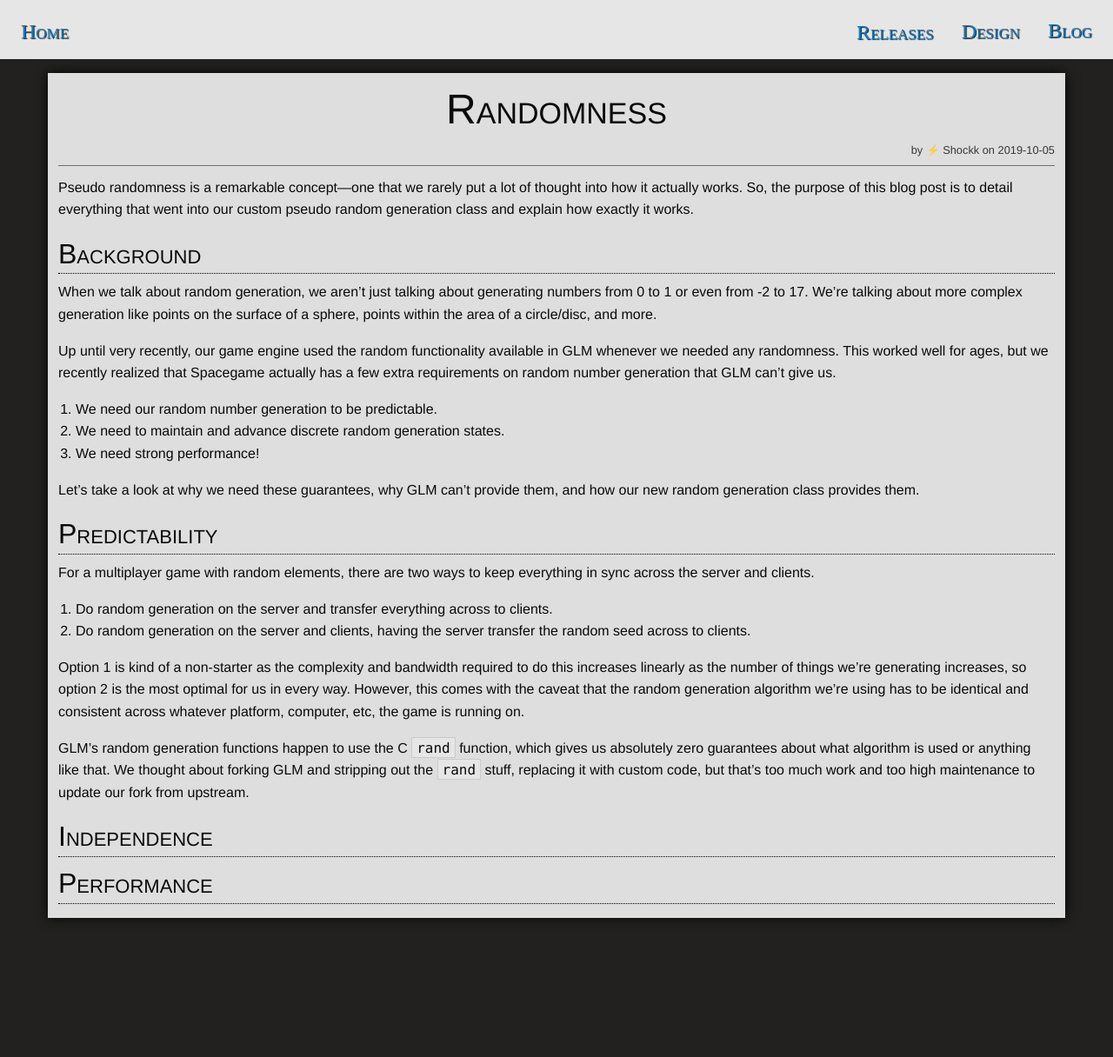
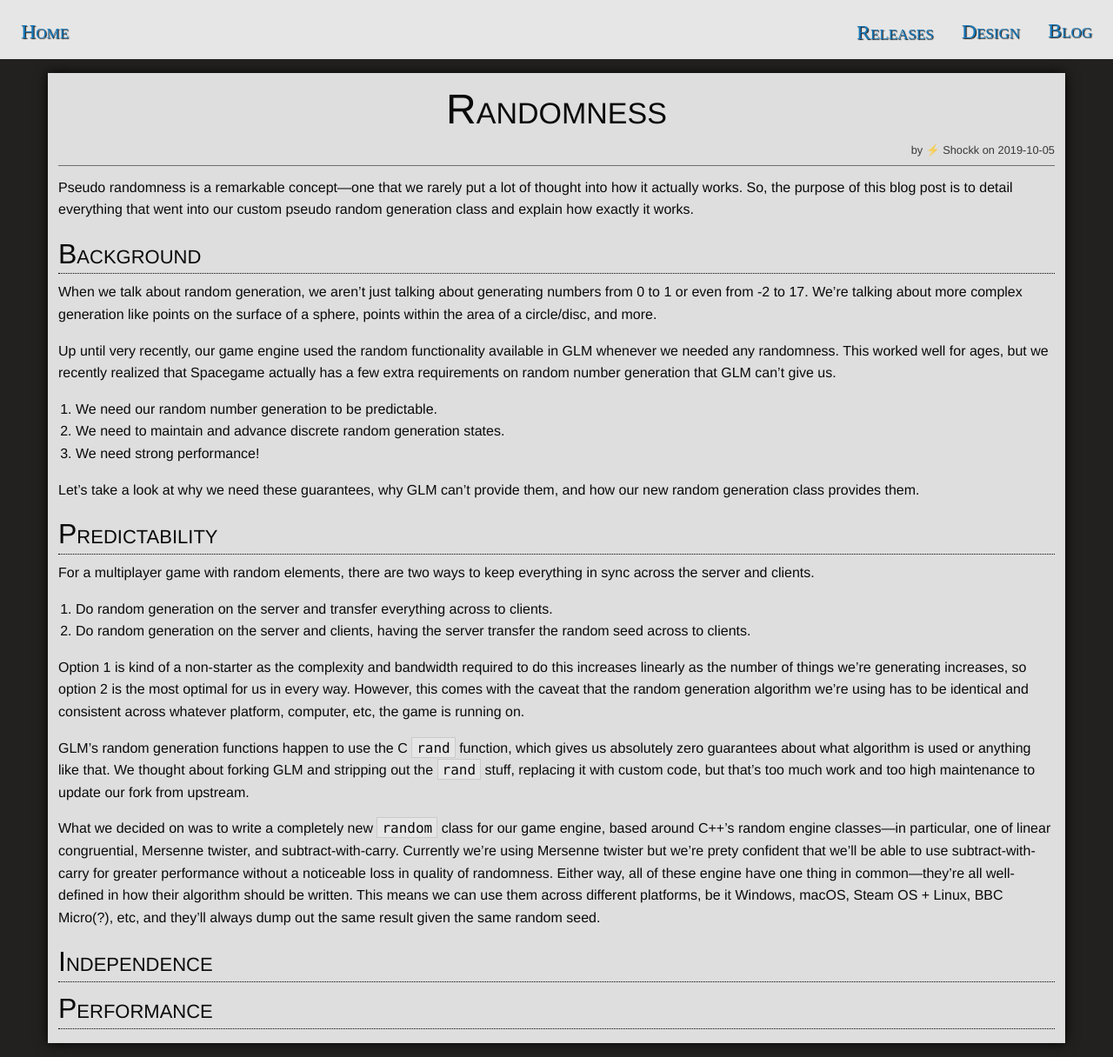
Before and after one commit to ori-sky/polar-space, a Jekyll site: the page built from _posts/2019-10-05-02-randomness.md, in a window 1280 px wide. Shown: the whole page at 87% size. Built offline with Jekyll 4.4.1, drawn with Linux system fonts in a browser that asks for light colours; nearby versions of some CDN libraries; some web fonts are replaced; our own code applies the rules of GitHub Pages for plain Markdown files; library files that are not in the unit come from our copies; before the commit the page ends 1072 px from its top, so only the background shows below that.

Commit message:
Update 2019-10-05-02-randomness.md

```diff
--- a/_posts/2019-10-05-02-randomness.md
+++ b/_posts/2019-10-05-02-randomness.md
@@ -29,6 +29,8 @@ Option 1 is kind of a non-starter as the complexity and bandwidth required to do
 
 GLM's random generation functions happen to use the C `rand` function, which gives us absolutely zero guarantees about what algorithm is used or anything like that. We thought about forking GLM and stripping out the `rand` stuff, replacing it with custom code, but that's too much work and too high maintenance to update our fork from upstream.
 
+What we decided on was to write a completely new `random` class for our game engine, based around C++'s random engine classes—in particular, one of linear congruential, Mersenne twister, and subtract-with-carry. Currently we're using Mersenne twister but we're prety confident that we'll be able to use subtract-with-carry for greater performance without a noticeable loss in quality of randomness. Either way, all of these engine have one thing in common—they're all well-defined in how their algorithm should be written. This means we can use them across different platforms, be it Windows, macOS, Steam OS + Linux, BBC Micro(?), etc, and they'll always dump out the same result given the same random seed.
+
 # Independence
 
 # Performance
```
